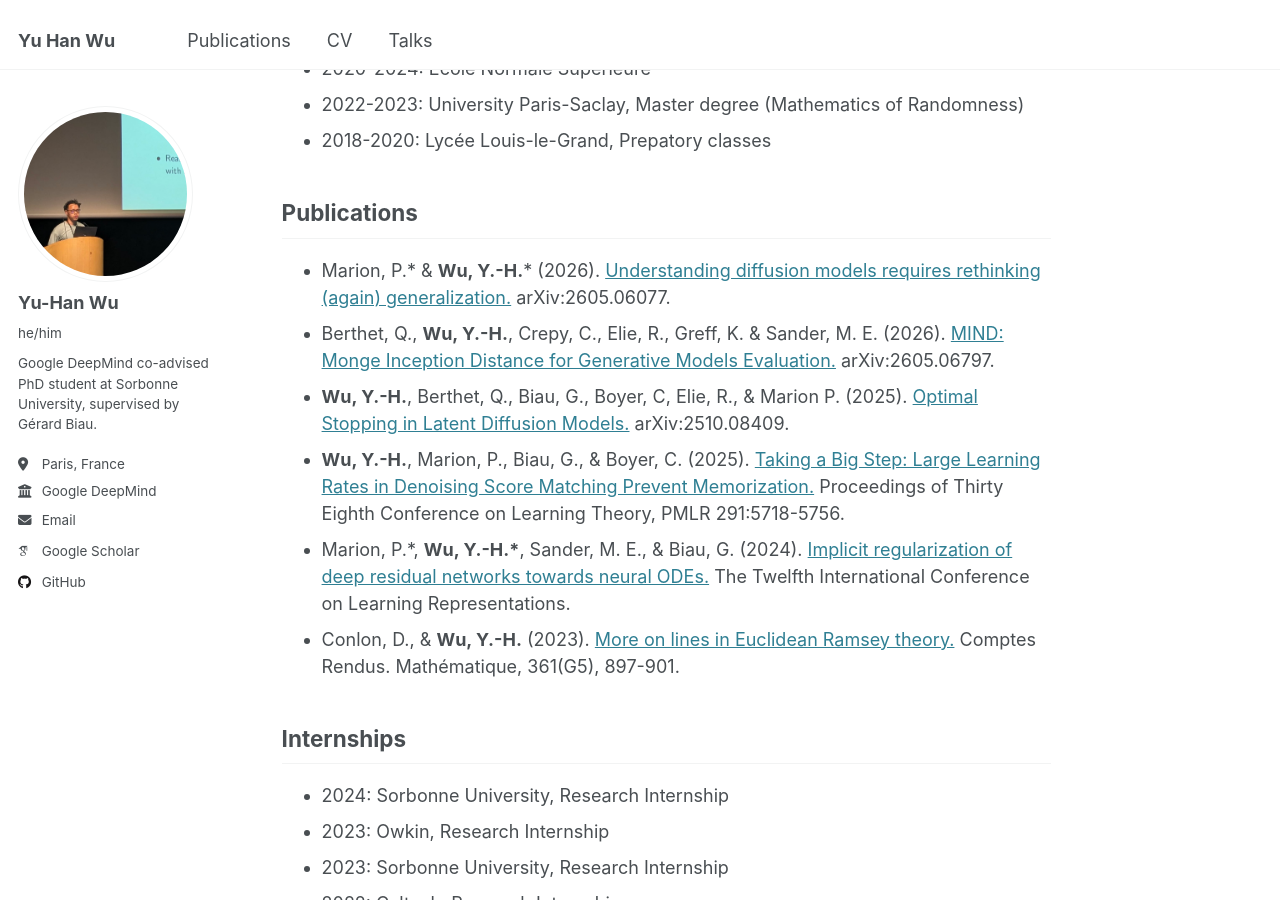
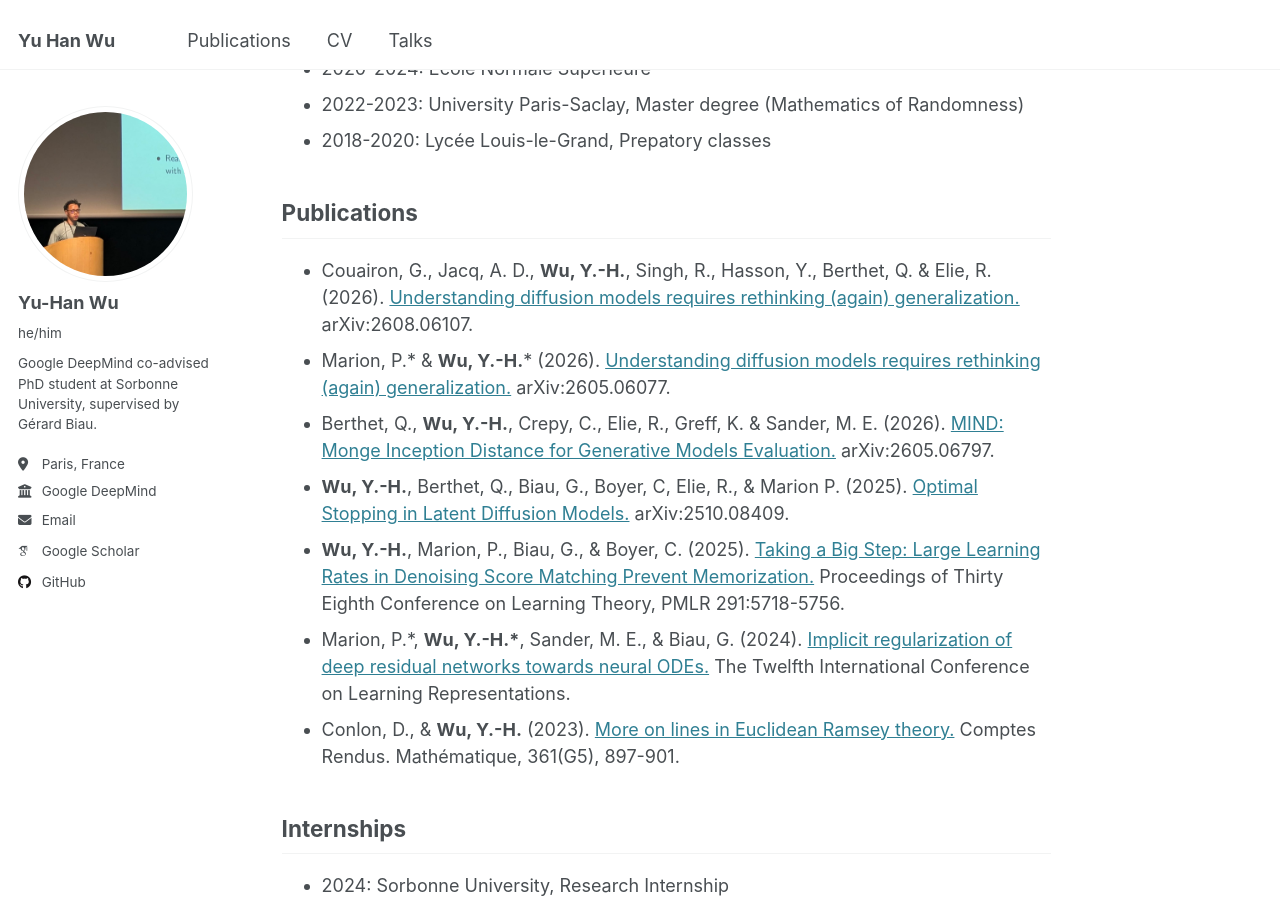
Before and after one commit to pojoowu/pojoowu.github.io, a Jekyll site: the page built from _pages/about.md, in a window 1280 px wide and 900 px high, scrolled down 366 px. Built offline with Jekyll 4.4.1, drawn with Linux system fonts in a browser that asks for light colours; some web fonts are replaced.

Commit message:
Update about.md

```diff
--- a/_pages/about.md
+++ b/_pages/about.md
@@ -16,6 +16,7 @@
 * 2018-2020: Lycée Louis-le-Grand, Prepatory classes
 
 ## Publications
+* Couairon, G., Jacq, A. D., __Wu, Y.-H.__, Singh, R., Hasson, Y., Berthet, Q. & Elie, R.(2026). [Understanding diffusion models requires rethinking (again) generalization.](/publication/kastor) arXiv:2608.06107.
 * Marion, P.\* & __Wu, Y.-H.__\* (2026). [Understanding diffusion models requires rethinking (again) generalization.](/publication/understanding-diffusion) arXiv:2605.06077.
 * Berthet, Q., __Wu, Y.-H.__, Crepy, C., Elie, R., Greff, K. & Sander, M. E. (2026). [MIND: Monge Inception Distance for Generative Models Evaluation.](/publication/mind) arXiv:2605.06797.
 * __Wu, Y.-H.__, Berthet, Q., Biau, G., Boyer, C, Elie, R., & Marion P. (2025). [Optimal Stopping in Latent Diffusion Models.](/publication/optimal-stopping-ldm) arXiv:2510.08409.
```
